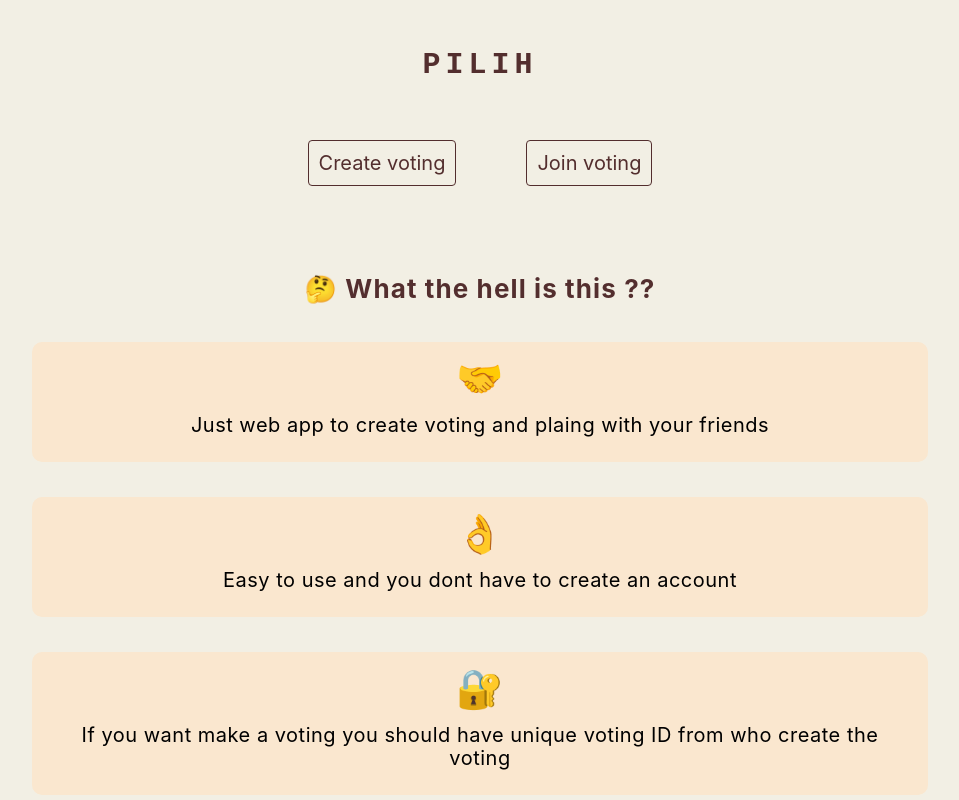
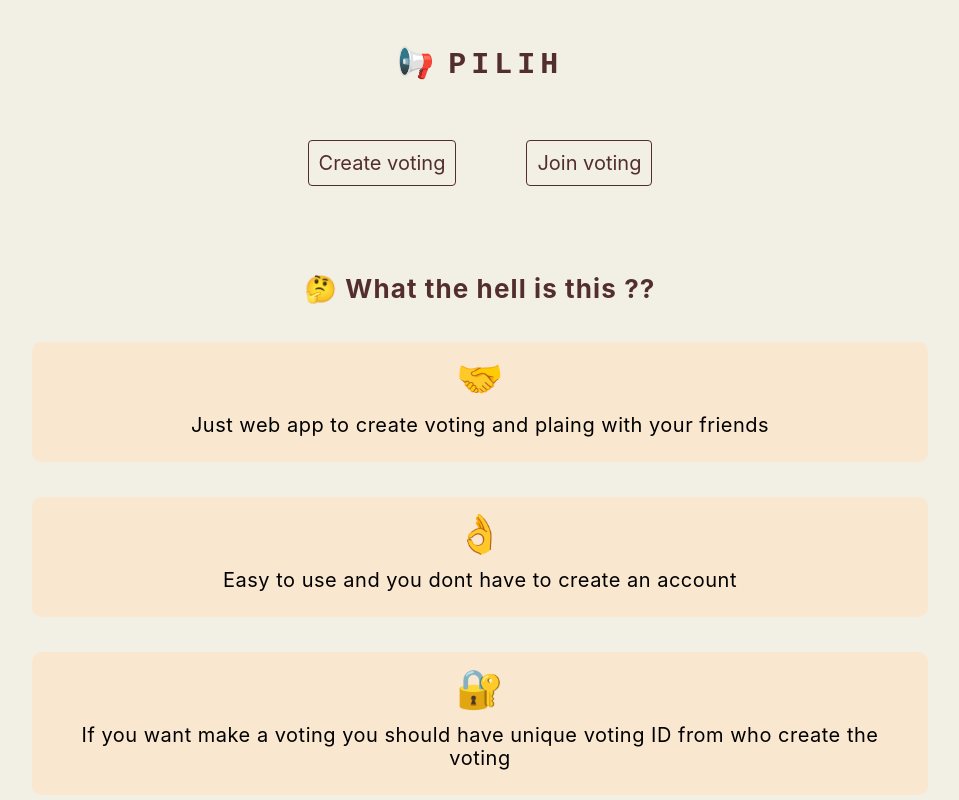
Before and after one commit to apriliandi246/pilih, a Next.js app: page / in a window 1280 px wide. Shown: the top 800 px of the page, without its empty margins (160-1119 px from the left). Built offline with nearby package versions, Linux system fonts and the light colour scheme; no server answers.

Commit message:
improve home and vote pages

```diff
--- a/pages/index.js
+++ b/pages/index.js
@@ -36,12 +36,14 @@ export default function Home() {
    return (
       <>
          <Head>
-            <title>Pilih | Home</title>
+            <title>📢 Pilih</title>
          </Head>
 
          <div className={styles.container}>
             <div className={styles.header}>
-               <h1 className={styles.title}>PILIH</h1>
+               <h1 className={styles.title}>
+                  <span style={{ marginRight: "-14px" }}>📢</span> PILIH
+               </h1>
 
                <div className={styles.auth}>
                   <button
--- a/pages/vote/[id].js
+++ b/pages/vote/[id].js
@@ -12,7 +12,7 @@ export default function VotePage({ idVote: voteId }) {
    const [vote, setVote] = useState("");
    const [isLoading, setIsLoading] = useState(true);
    const [isUserAllow, setIsUserAllow] = useState(true);
-   const [isVoteExist, setIsVoteExist] = useState(false);
+   const [isVoteExist, setIsVoteExist] = useState(true);
    const [percentSubjectOne, setPercentSubjectOne] = useState(0);
    const [percentSubjectTwo, setPercentSubjectTwo] = useState(0);
 
@@ -30,6 +30,8 @@ export default function VotePage({ idVote: voteId }) {
             }
 
             if (snap.exists === true) {
+               setVote(data);
+
                if (data.peoplesVoted.includes(identity) === true) {
                   setIsUserAllow(false);
                }
```
